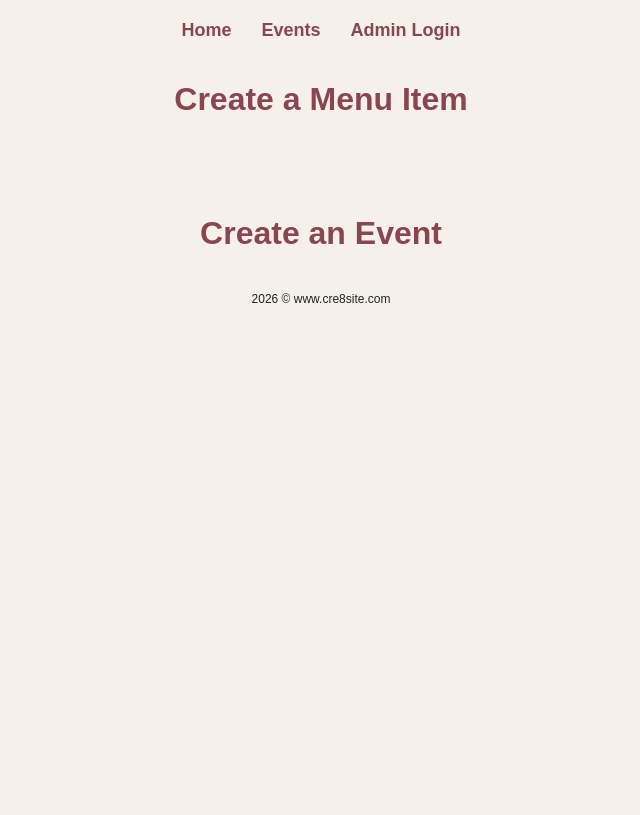
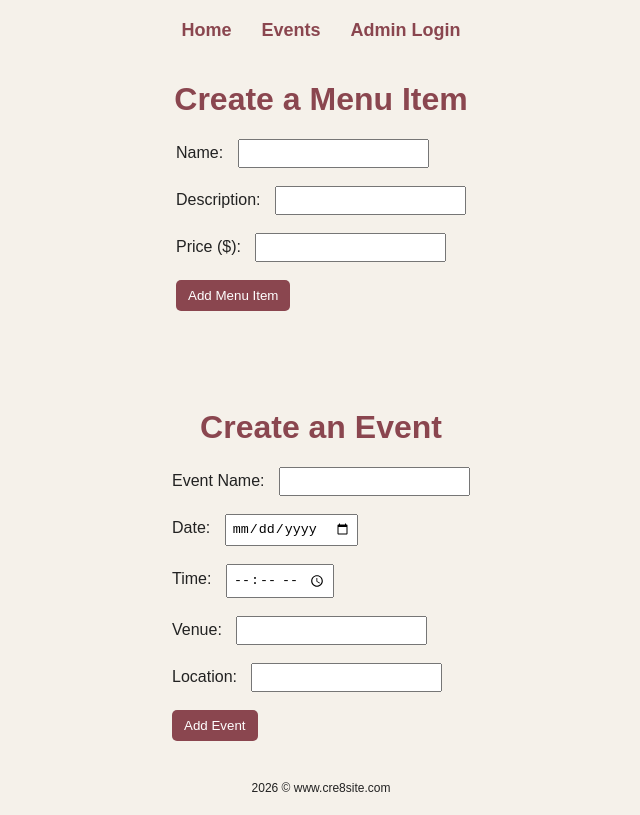
Before and after one commit to SJOlson7/js-final-project, a website: page public/admin.html in a window 1280 px wide. Shown: the whole page, without its empty margins (319-959 px from the left). Drawn offline with Linux system fonts and the light colour scheme; no server answers.

Commit message:
added admin forms

```diff
--- a/public/admin.html
+++ b/public/admin.html
@@ -19,13 +19,42 @@
 
         <div>
             <h1>Create a Menu Item</h1>
+
+            <form>
+            <label>Name:</label>
+            <input type="text"><br><br>
+            <label>Description:</label>
+            <input type="text"><br><br>
+            <label>Price ($):</label>
+            <input type="number"><br><br>
+
+            <button type="submit">Add Menu Item</button>
+            </form>
+
         </div>
 
     <br>
     <br>
 
         <div>
+
             <h1>Create an Event</h1>
+
+            <form>
+            <label>Event Name:</label>
+            <input type="text"><br><br>
+            <label>Date:</label>
+            <input type="date"><br><br>
+            <label>Time:</label>
+            <input type="time"><br><br>
+            <label>Venue:</label>
+            <input type="text"><br><br>
+            <label>Location:</label>
+            <input type="text"><br><br>
+
+            <button type="submit">Add Event</button>
+            </form>
+
         </div>
 
     </main>
--- a/public/styles/styles.css
+++ b/public/styles/styles.css
@@ -74,6 +74,31 @@ main div {
     color: #666;
 }
 
+label {
+
+    margin-right: 10px;
+}
+
+form {
+
+    width: fit-content;
+    margin: auto;
+}
+
+input {
+
+    padding: 5px;
+}
+
+button {
+
+    background-color: #8a464f;
+    color: white;
+    border: none;
+    padding: 8px 12px;
+    border-radius: 5px;
+}
+
 footer {
 
     text-align: center;
```
Also changed, not shown: public/events.html (+1 -1 lines), public/index.html (+1 -1 lines).
